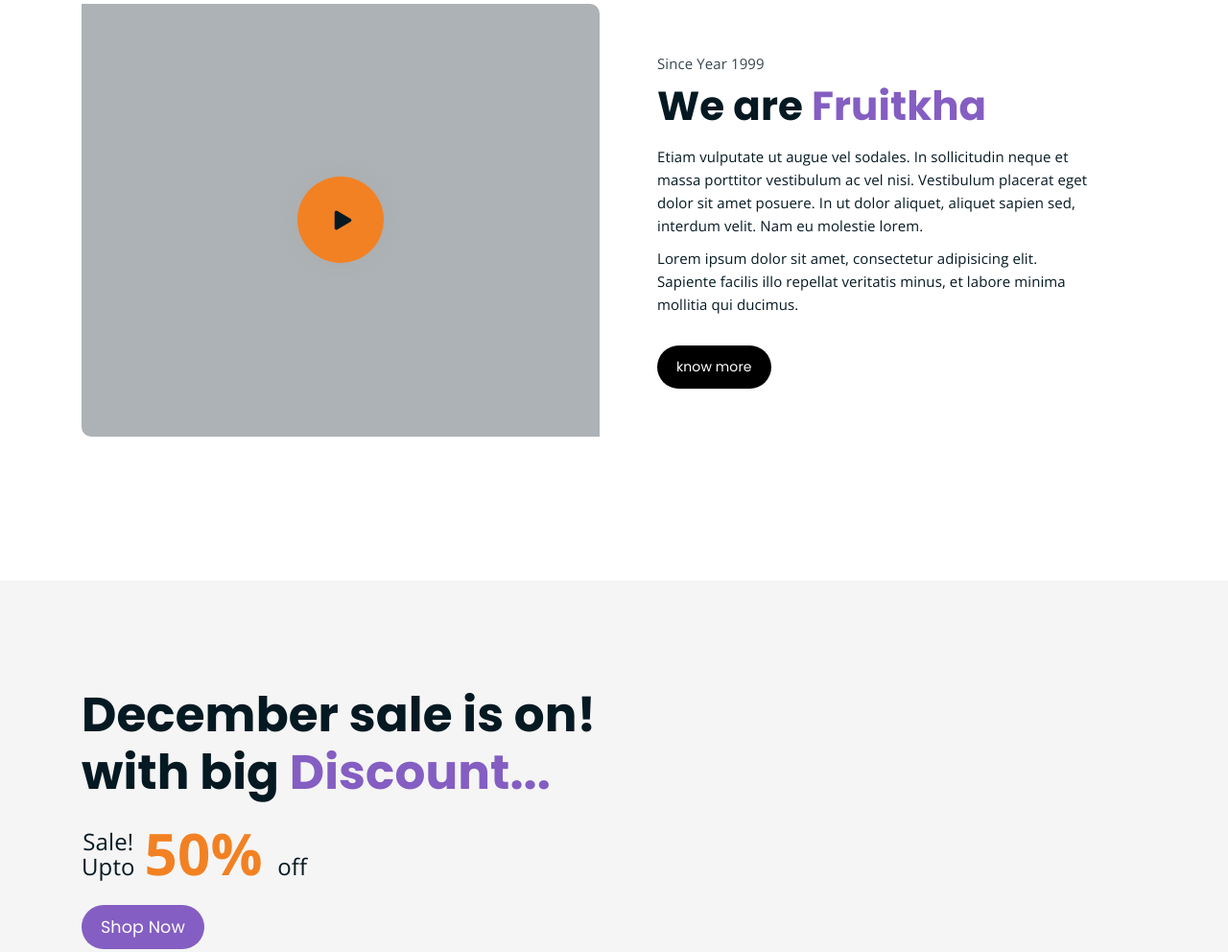
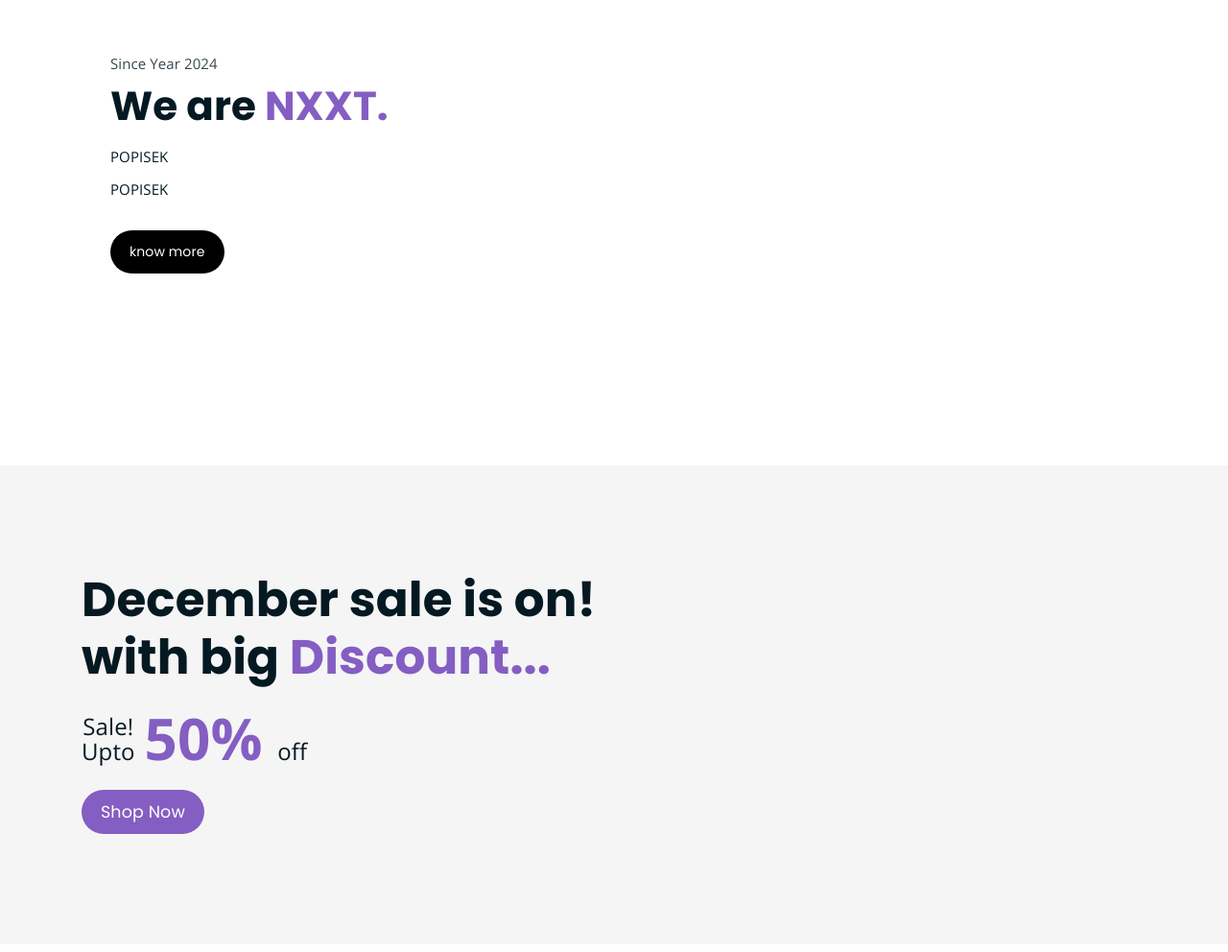
Before and after one commit to NXXTStore/nxxtstore, a plain HTML site: page index.html in a window 1280 px wide. Shown: the part 3388-4380 px from the top of the page at 96% size. Drawn offline with nearby package versions, Linux system fonts and the light colour scheme.

Commit message:
uprava (uvidime jestli to nebude napicu)

```diff
--- a/assets/css/main.css
+++ b/assets/css/main.css
@@ -2132,7 +2132,7 @@ a.video-play-btn {
   position: relative;
   font-size: 60px;
   font-weight: 700;
-  color: #F28123;
+  color: #845EC2;
 }
 
 .shop-banner .sale-percent span {
--- a/index.html
+++ b/index.html
@@ -244,7 +244,7 @@
                     <h4>NAZEV PRODUKTU</h4>
                     <div class="text">NEJAKY POPISEK</div>
                     <!--Countdown Timer-->
-					<!--	rok/mesic/den/	-->
+					<!--	rok/mesic//	-->
                     <div class="time-counter"><div class="time-countdown clearfix" data-countdown="2024/2/24"><div class="counter-column"><div class="inner"><span class="count">00</span>Days</div></div> <div class="counter-column"><div class="inner"><span class="count">00</span>Hours</div></div>  <div class="counter-column"><div class="inner"><span class="count">00</span>Mins</div></div>  <div class="counter-column"><div class="inner"><span class="count">00</span>Secs</div></div></div></div>
                 	<a href="cart.html" class="cart-btn mt-3"><i class="fas fa-shopping-cart"></i> Add to Cart</a>
                 </div>
@@ -313,16 +313,11 @@
 		<div class="container">
 			<div class="row">
 				<div class="col-lg-6 col-md-12">
-					<div class="abt-bg">
-						<a href="https://www.youtube.com/watch?v=DBLlFWYcIGQ" class="video-play-btn popup-youtube"><i class="fas fa-play"></i></a>
-					</div>
-				</div>
-				<div class="col-lg-6 col-md-12">
 					<div class="abt-text">
-						<p class="top-sub">Since Year 1999</p>
-						<h2>We are <span class="orange-text">Fruitkha</span></h2>
-						<p>Etiam vulputate ut augue vel sodales. In sollicitudin neque et massa porttitor vestibulum ac vel nisi. Vestibulum placerat eget dolor sit amet posuere. In ut dolor aliquet, aliquet sapien sed, interdum velit. Nam eu molestie lorem.</p>
-						<p>Lorem ipsum dolor sit amet, consectetur adipisicing elit. Sapiente facilis illo repellat veritatis minus, et labore minima mollitia qui ducimus.</p>
+						<p class="top-sub">Since Year 2024</p>
+						<h2>We are <span class="orange-text">NXXT.</span></h2>
+						<p>POPISEK</p>
+						<p>POPISEK</p>
 						<a href="about.html" class="boxed-btn mt-4">know more</a>
 					</div>
 				</div>
@@ -461,7 +456,7 @@
 						<ul>
 							<li><a href="index.html">Home</a></li>
 							<li><a href="about.html">About</a></li>
-							<li><a href="services.html">Shop</a></li>
+							<li><a href="shop.html">Shop</a></li>
 							<li><a href="news.html">News</a></li>
 							<li><a href="contact.html">Contact</a></li>
 						</ul>
```
